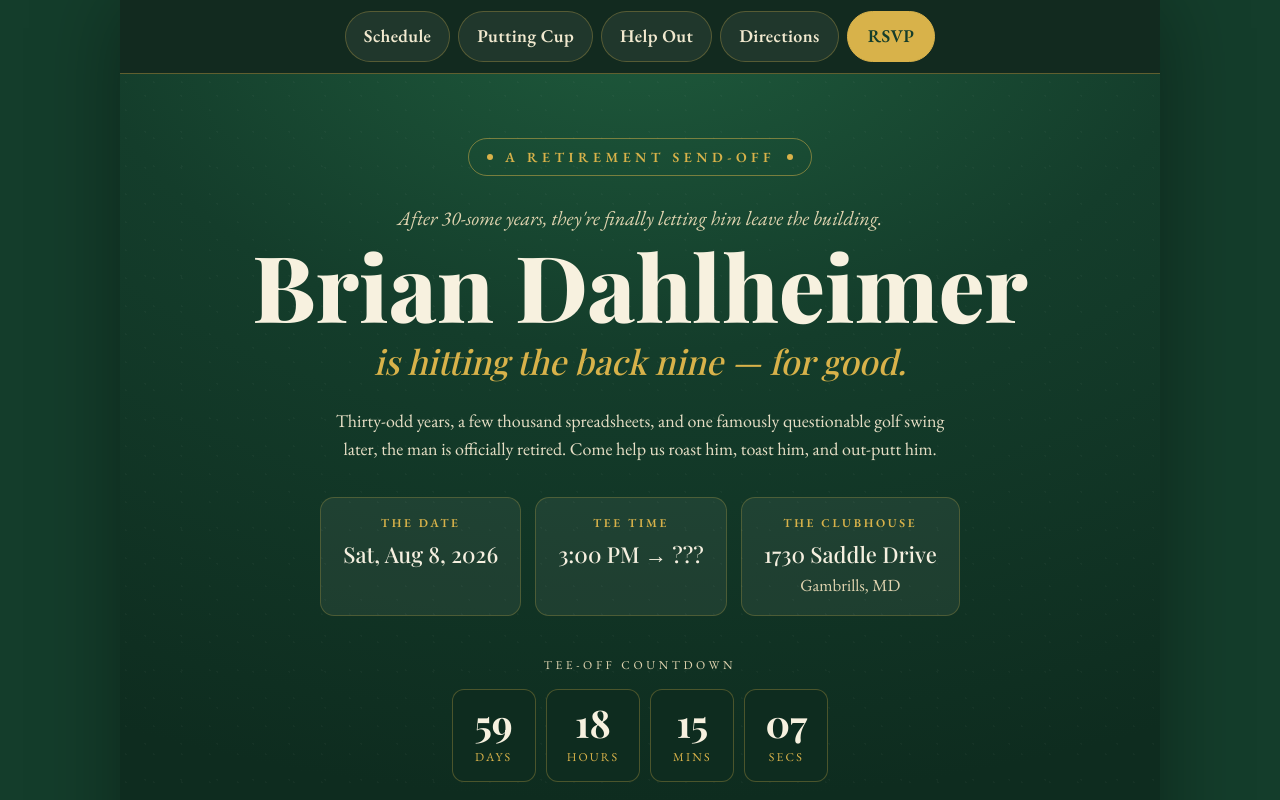
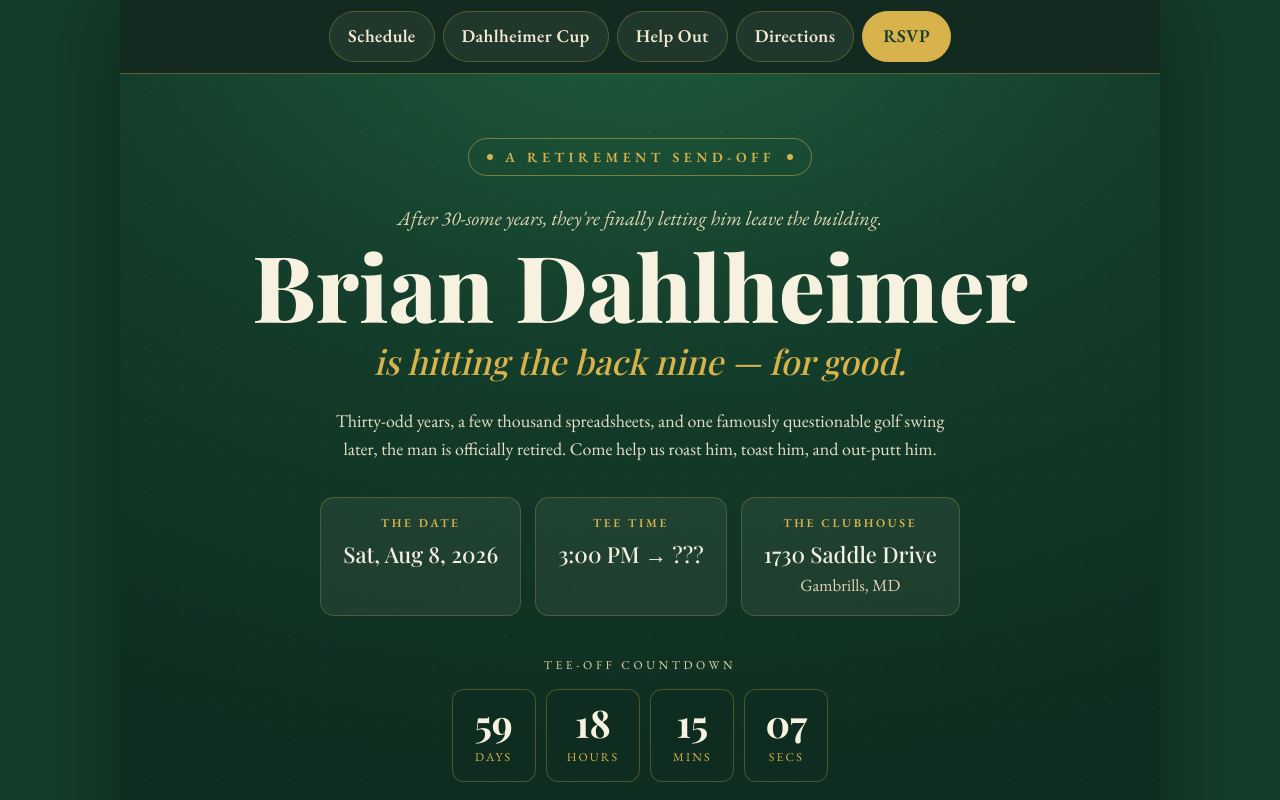
Before and after one commit to amm2619/dahlheimer-cup, a React (Vite) app: page / in a window 1280 px wide. Shown: the top 800 px of the page. Built offline with nearby package versions, Linux system fonts and the light colour scheme; no server answers; the database is empty; a web font is replaced by a local one.

Commit message:
Rename nav link 'Putting Cup' to 'Dahlheimer Cup'
The section heading was already 'The Dahlheimer Cup'; this aligns the
jump-nav label to match.

```diff
--- a/src/components/Nav.jsx
+++ b/src/components/Nav.jsx
@@ -41,7 +41,7 @@ export default function Nav() {
       }}
     >
       <a href="#schedule" style={link}>Schedule</a>
-      <a href="#cup" style={link}>Putting Cup</a>
+      <a href="#cup" style={link}>Dahlheimer Cup</a>
       <a href="#help" style={link}>Help Out</a>
       <a href="#directions" style={link}>Directions</a>
       <a href="#rsvp" style={rsvpLink}>RSVP</a>
```
